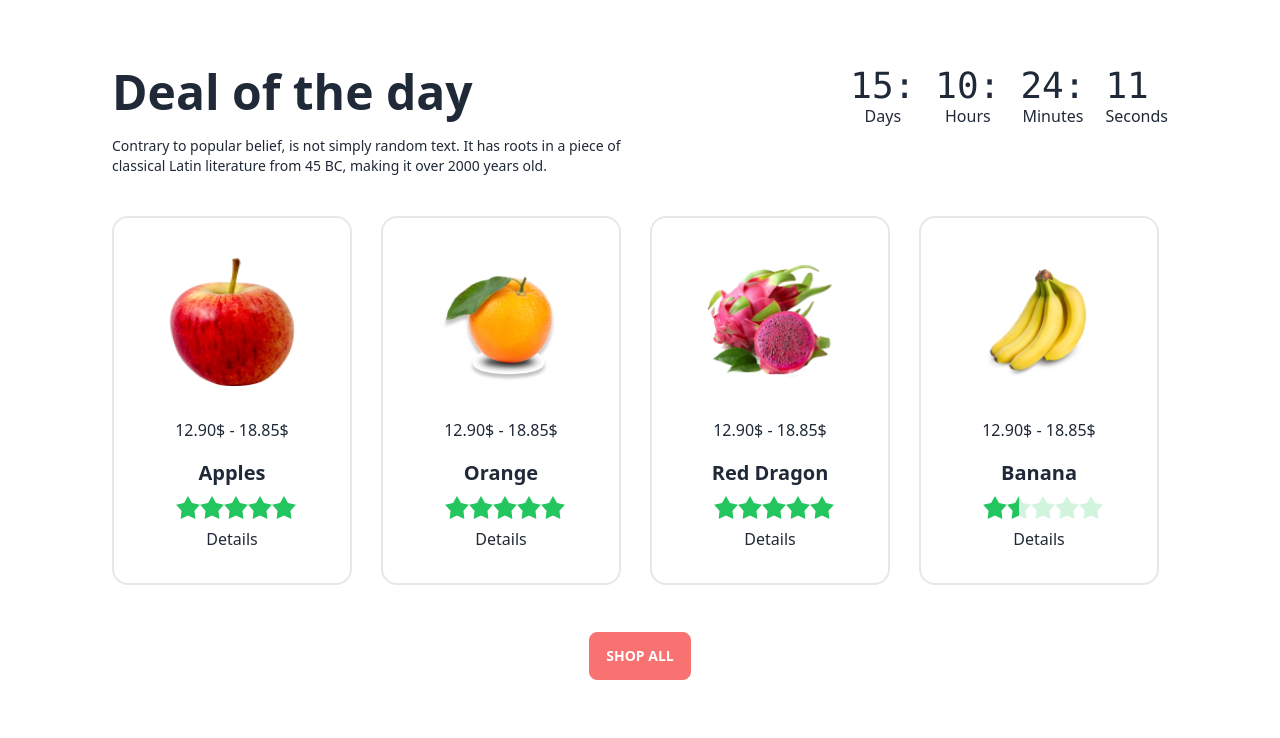
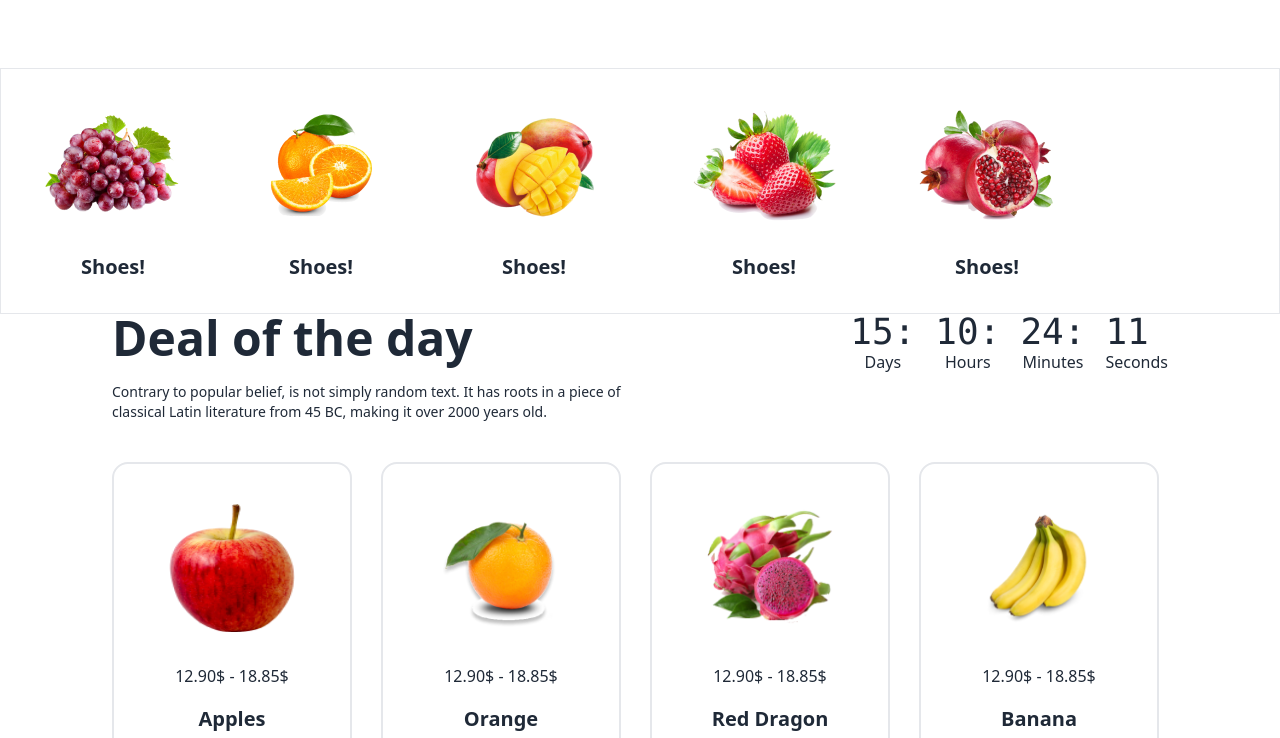
Before and after one commit to joynal2000/third-assignment-3, a plain HTML site: page index.html in a window 1280 px wide. Shown: the part 896-1634 px from the top of the page. Drawn offline with nearby package versions, Linux system fonts and the light colour scheme.

Commit message:
added banner fruist images

```diff
--- a/index.html
+++ b/index.html
@@ -60,28 +60,28 @@
         <div class="hero min-h-screen " >
           <div class="carousel w-full">
   <div id="slide1" class="carousel-item relative w-full">
-    <img src="/images/banner1.png" class="w-full" />
+    <img src="./images/banner1.png" class="w-full" />
     <div class="absolute flex justify-between transform -translate-y-1/2 left-5 right-5 top-1/2">
       <a href="#slide4" class="btn btn-circle">❮</a>
       <a href="#slide2" class="btn btn-circle">❯</a>
     </div>
   </div>
   <div id="slide2" class="carousel-item relative w-full">
-    <img src="/images/banner2.png" class="w-full" />
+    <img src="./images/banner2.png" class="w-full" />
     <div class="absolute flex justify-between transform -translate-y-1/2 left-5 right-5 top-1/2">
       <a href="#slide1" class="btn btn-circle">❮</a>
       <a href="#slide3" class="btn btn-circle">❯</a>
     </div>
   </div>
   <div id="slide3" class="carousel-item relative w-full">
-    <img src="/images/banner3.png" class="w-full" />
+    <img src="./images/banner3.png" class="w-full" />
     <div class="absolute flex justify-between transform -translate-y-1/2 left-5 right-5 top-1/2">
       <a href="#slide2" class="btn btn-circle">❮</a>
       <a href="#slide4" class="btn btn-circle">❯</a>
     </div>
   </div>
   <div id="slide4" class="carousel-item relative w-full">
-    <img src="/images/banner4.png" class="w-full" />
+    <img src="./images/banner4.png" class="w-full" />
     <div class="absolute flex justify-between transform -translate-y-1/2 left-5 right-5 top-1/2">
       <a href="#slide3" class="btn btn-circle">❮</a>
       <a href="#slide1" class="btn btn-circle">❯</a>
@@ -101,6 +101,58 @@
         </div>
 
       </section>
+<!-- Banner 5 fruits section start 01 -->
+     <div class="border flex">
+      <div class="card ">
+        <figure class="px-10 pt-10">
+          <img src="./images/fruit1.png" alt="Shoes" class=" rounded-xl" />
+        </figure>
+        <div class="card-body items-center text-center">
+          <h2 class="card-title">Shoes!</h2>
+
+         </div>
+      </div>
+      <!-- Banner 5 fruits section start 02 -->
+      <div class="card ">
+        <figure class="px-10 pt-10">
+          <img src="./images/fruit2.png" alt="Shoes" class=" rounded-xl" />
+        </figure>
+        <div class="card-body items-center text-center">
+          <h2 class="card-title">Shoes!</h2>
+
+         </div>
+      </div>
+      <!-- Banner 5 fruits section start 03 -->
+      <div class="card ">
+        <figure class="px-10 pt-10">
+          <img src="./images/fruit3.png" alt="Shoes" class=" rounded-xl" />
+        </figure>
+        <div class="card-body items-center text-center">
+          <h2 class="card-title">Shoes!</h2>
+
+         </div>
+      </div>
+      <!-- Banner 5 fruits section start 04 -->
+      <div class="card ">
+        <figure class="px-10 pt-10">
+          <img src="./images/fruit4.png" alt="Shoes" class=" rounded-xl" />
+        </figure>
+        <div class="card-body items-center text-center">
+          <h2 class="card-title">Shoes!</h2>
+
+         </div>
+      </div>
+      <!-- Banner 5 fruits section start 05 -->
+      <div class="card ">
+        <figure class="px-10 pt-10">
+          <img src="./images/fruit5.png" alt="Shoes" class=" rounded-xl" />
+        </figure>
+        <div class="card-body items-center text-center">
+          <h2 class="card-title">Shoes!</h2>
+
+         </div>
+      </div>
+     </div>
 
     </header>
 
```
